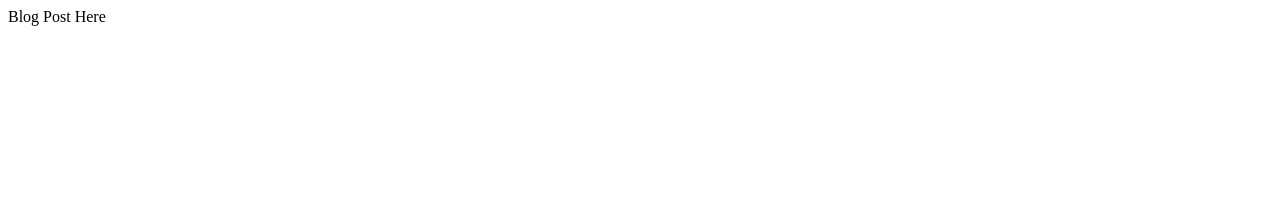
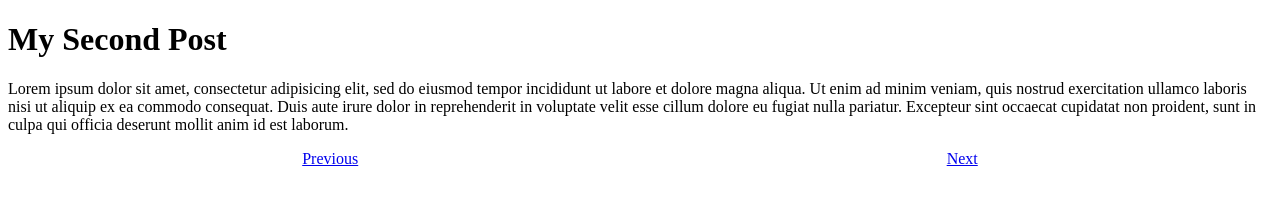
Before and after one commit to lukebertram/gatsby-blog, a Gatsby site: page /second-post in a window 1280 px wide. Built offline with nearby package versions, Linux system fonts and the light colour scheme; Gatsby itself is replaced by a stand-in of ours.

Commit message:
add links for prev and next posts to blogTemplate

```diff
--- a/gatsby-node.js
+++ b/gatsby-node.js
@@ -9,7 +9,9 @@ exports.createPages = (({graphql, actions}) => {
 		resolve(
 			graphql(
 				`query {
-					allMarkdownRemark {
+					allMarkdownRemark(
+						sort: {order: DESC, fields: [frontmatter___date]}
+						) {
 						edges {
 							node {
 								frontmatter {
@@ -21,13 +23,17 @@ exports.createPages = (({graphql, actions}) => {
 				}
 				`
 			).then(result => {
-				result.data.allMarkdownRemark.edges.forEach(({node}) => {
+				const posts = result.data.allMarkdownRemark.edges
+
+				posts.forEach(({node}, index) => {
 					const path = node.frontmatter.path
 					createPage({
 						path,
 						component: blogPostTemplate,
 						context: {
-							pathSlug: path
+							pathSlug: path,
+							prev: index === 0 ? null : posts[index - 1].node,
+							next: index === (posts.length - 1) ? null : posts[index + 1].node
 						}
 					})
 
--- a/src/templates/blogPost.js
+++ b/src/templates/blogPost.js
@@ -1,12 +1,52 @@
 import React from 'react'
-import { graphql } from 'gatsby'
+import { graphql, Link } from 'gatsby'
 
-const Template = (props) => {
+const Template = ({data, pageContext}) => {
+	const {next, prev} = pageContext
+	const {markdownRemark} = data
+	const title = markdownRemark.frontmatter.title
+	const html = markdownRemark.html
+
 	return (
 		<div>
-			Blog Post Here
+			<h1 style={{fontFamily: 'avenir'}}>{title}</h1>
+			<div className='blogpost'
+				dangerouslySetInnerHTML={{__html: html}}
+				style={{
+					fontFamily: 'avenir'
+				}}
+			/>
+			<div style={{
+				display: 'flex',
+				flexDirection: 'row',
+				justifyContent: 'space-around',
+				alignItems: 'center',
+				fontFamily: 'avenir'
+			}}>
+				{ prev &&
+					<Link to={prev.frontmatter.path}>
+						Previous
+					</Link>
+				}
+				{ next &&
+					<Link to={next.frontmatter.path}>
+						Next
+					</Link>
+				}
+			</div>
 		</div>
 	)
 }
 
+export const query = graphql`
+	query($pathSlug: String!) {
+		markdownRemark(frontmatter: {path: {eq: $pathSlug} }) {
+			html
+			frontmatter {
+				title
+			}
+		}
+	}
+`
+
 export default Template
```
